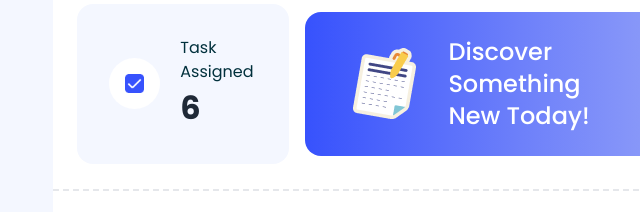
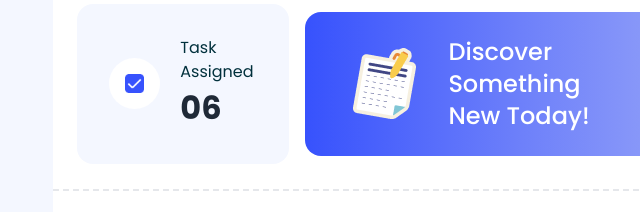
Before and after one commit to MD-MASUD-MIAH/Dev-Board-Task, a website: page index.html in a window 1280 px wide. Shown: the part 163-375 px from the top of the page, 0-640 px from the left. Drawn offline with nearby package versions, Linux system fonts and the light colour scheme; a web font is replaced by a local one.

Commit message:
second html not working

```diff
--- a/index.html
+++ b/index.html
@@ -72,7 +72,7 @@
                 </div>
                 <div>
                     <p class="text-[#00303C]">Task Assigned</p>
-                <h1 class="font-bold text-[32px] " id="countText">6</h1>
+                <h1 class="font-bold text-[32px] " >0<span id="countText">6</span></h1>
                 </div>
             </div>
 
```
